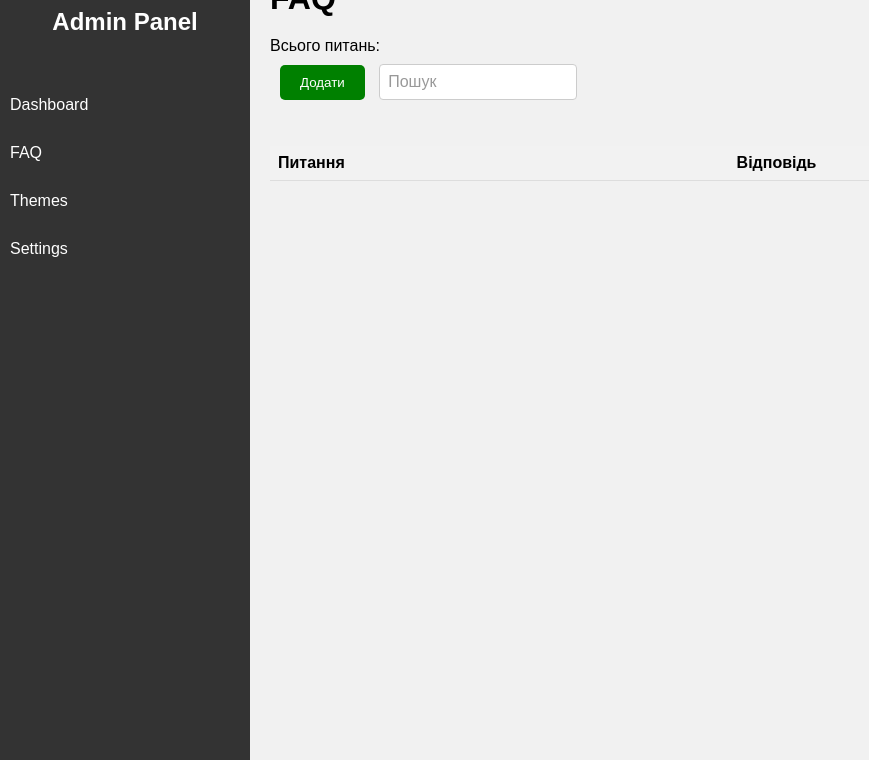
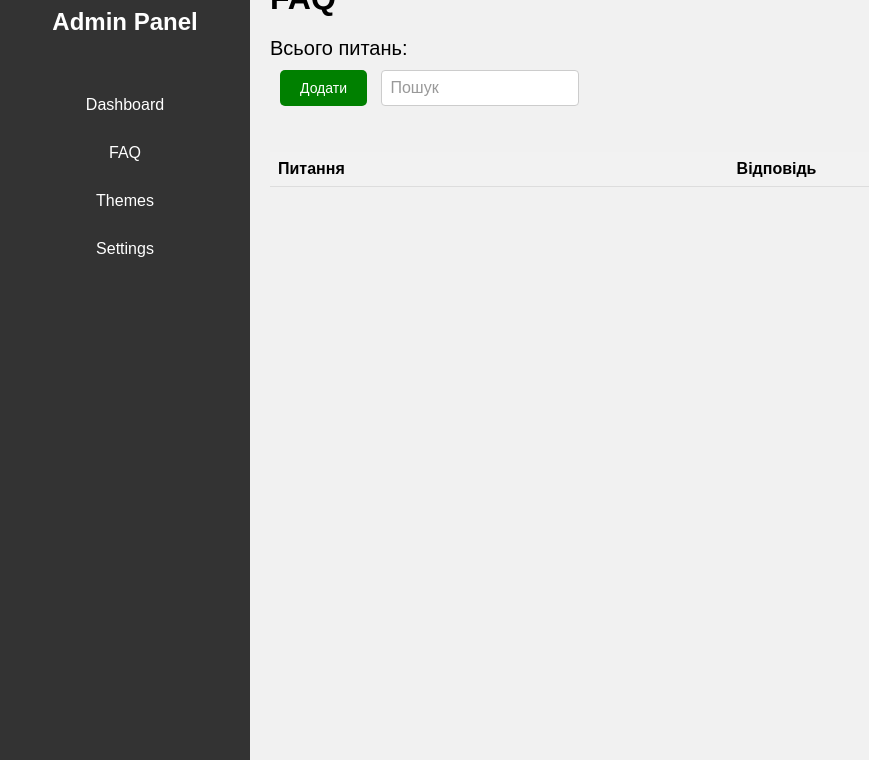
Before and after one commit to qfrage/sql_web, a website: page panel/main_page.html in a window 1280 px wide. Both pictures are taken after a click on the link "FAQ". Shown: the part 40-800 px from the top of the page, without its empty margins (0-869 px from the left). Drawn offline with Linux system fonts and the light colour scheme; no server answers.

Commit message:
Правки стилів

```diff
--- a/panel/style.css
+++ b/panel/style.css
@@ -48,7 +48,8 @@ body {
     padding: 10px;
     color: #fff;
     text-decoration: none;
-}
+    text-align: center; /* Добавлено для центрирования текста */
+  }
 
 .menu a:hover {
     background-color: #555;
@@ -106,6 +107,9 @@ th{
     text-align: left;
     border-bottom: 1px solid #ddd;
 }
+#faq_sum{
+    font-size:20px;
+}
 
 .faq_title, .faq_content {
     padding: 8px;
@@ -152,6 +156,7 @@ li {
     background-color: green;
     color: white;
     padding: 10px 20px;
+    font-size:14px;
     margin:10px;
     border: none;
     border-radius: 5px;
```
Also changed, not shown: 1 other file.
